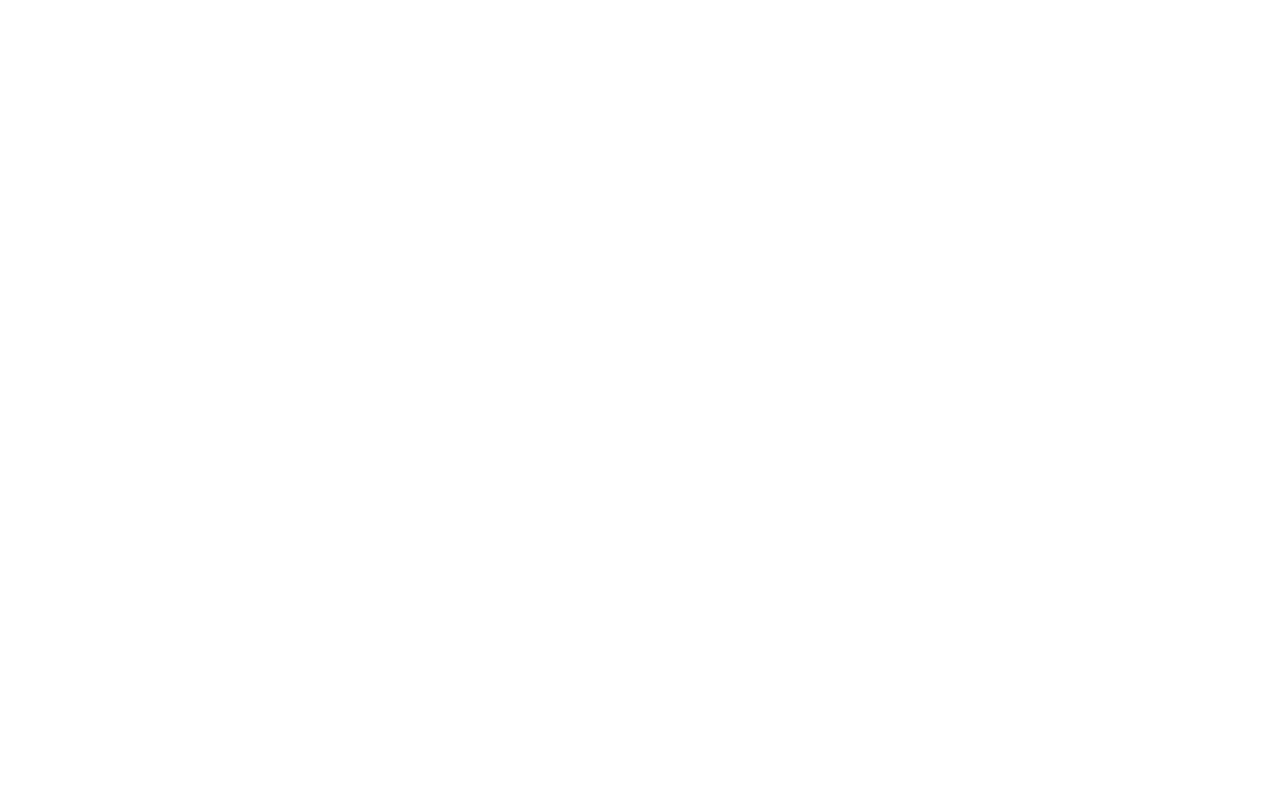
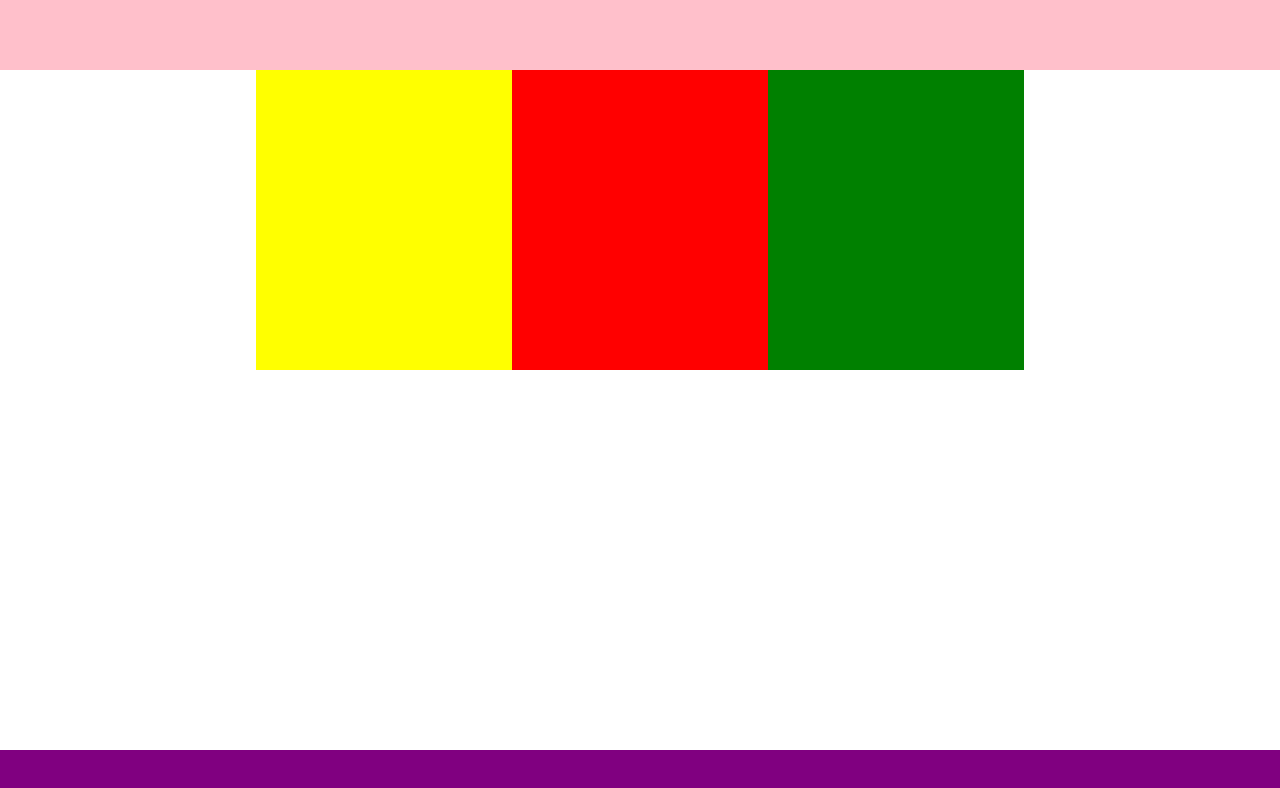
Before and after one commit to eowsley/golden-state-exercise, a plain HTML site: page index.html in a window 1280 px wide. Drawn offline with Linux system fonts and the light colour scheme.

Commit message:
initial Commit

```diff
--- a/index.html
+++ b/index.html
@@ -1,6 +1,8 @@
 <!DOCTYPE html>
 <html>
-  <head></head>
+  <head>
+  <link rel="stylesheet" href="./resources/css/style.css">
+</head>
   <body>
     <header></header>
     <main>
```
Also changed, not shown: 2 other files.
